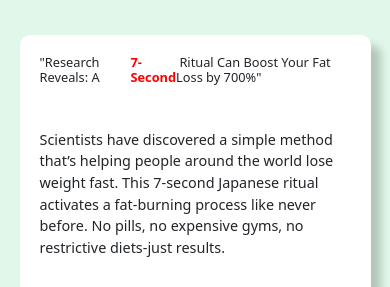
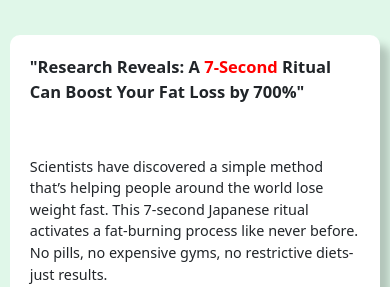
Before and after one commit to aysllanpereira/Presell-Three, a plain HTML site: page index.html in a window 390 px wide. Shown: the top 287 px of the page. Drawn offline with nearby package versions, Linux system fonts and the light colour scheme.

Commit message:
Deixando o titulo responsivo

```diff
--- a/Assets/CSS/styles.css
+++ b/Assets/CSS/styles.css
@@ -225,11 +225,12 @@ strong {
 @media (max-width: 480px) {
 
     .content {
-        width: 90%;
+        width: 95%;
     }
 
-    .titles h1 {
-        font-size: 0.8em; /* Tamanho do título menor */
+    .titles p {
+        font-size: 16.5px; /* Tamanho do título menor */
+        font-weight: bold;
       }
 
       .text-content,
--- a/index.html
+++ b/index.html
@@ -12,7 +12,7 @@
     <main>
         <div class="content">
             <div class="titles">
-                <h1>"Research Reveals: A&nbsp;<strong>7-Second</strong>&nbsp;Ritual Can Boost Your Fat Loss by 700%"</h1>
+                <p>"Research Reveals: A&nbsp;<strong>7-Second</strong>&nbsp;Ritual Can Boost Your Fat Loss by 700%"</p>
             </div>
             <div class="text-content">
                 <p>Scientists have discovered a simple method that’s helping people around the world lose weight fast. This 7-second Japanese ritual activates a fat-burning process like never before. No pills, no expensive gyms, no restrictive diets-just results.</p>
```
